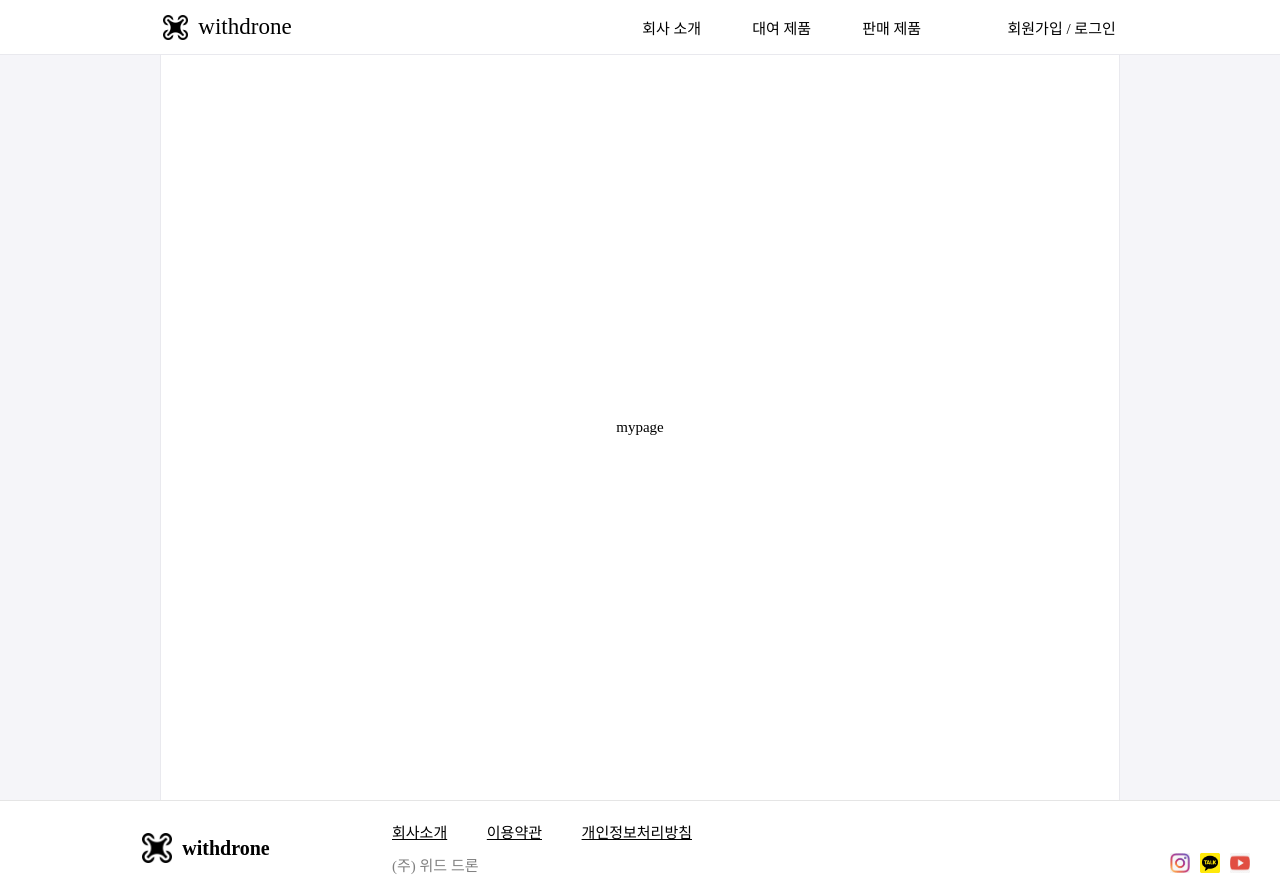
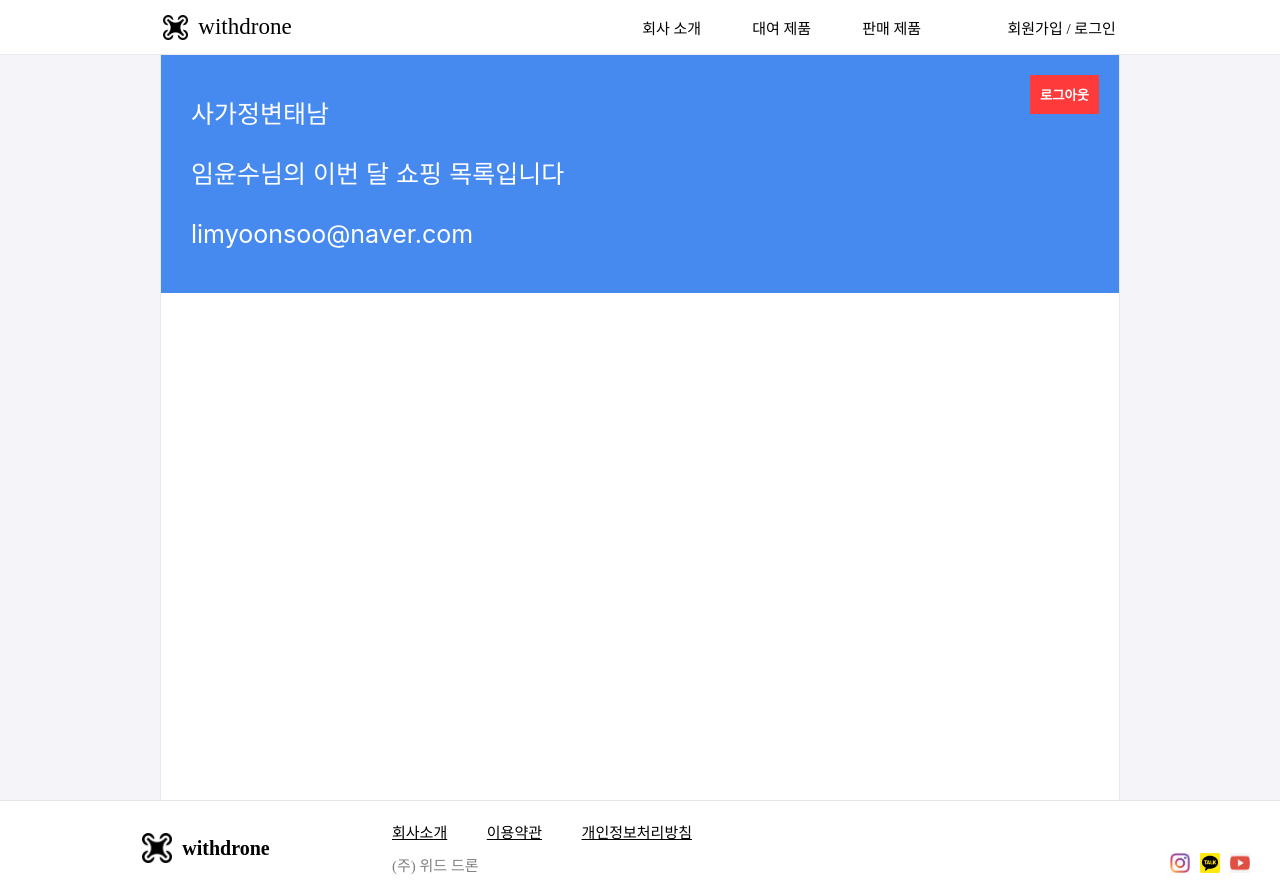
Before and after one commit to EasyWebP/WithDrone, a React (Create React App) app in the folder WithDrone_1/withdrone/: page /mypage in a window 1280 px wide. Built offline with nearby package versions, Linux system fonts and the light colour scheme; a web font is replaced by a local one.

Commit message:
feat: WelcomeContainer 완료

```diff
--- a/WithDrone_1/withdrone/src/pages/mypage/index.tsx
+++ b/WithDrone_1/withdrone/src/pages/mypage/index.tsx
@@ -9,13 +9,72 @@ const Containers = styled.div`
   width: 100%;
   height: 100%;
   display: flex;
-  position: relative;
   flex-direction: column;
   align-items: center;
-  justify-content: center;
   background-color: white;
 `;
 
+const WelcomeContainer = styled.div`
+    display: flex;
+    justify-content: space-between;
+    align-items: center;
+    width: 100%;
+    background-color: #0F67EC;
+    opacity: 0.77;
+    height: 23.75rem;
+`
+
+const LeftContainer = styled.div`
+    display: flex;
+    flex-direction: column;
+    width: 50%;
+    height: 100%;
+    justify-content: center;
+    align-items: flex-start;
+`
+
+const WelcomeContext = styled.p`
+    font-family: 'Inter';
+    font-style: normal;
+    font-weight: 400;
+    font-size: 2.5rem;
+    line-height: 6rem;
+    color: white;
+    margin-left: 3rem;
+`
+
+const RightContainer = styled.div`
+  display: flex;
+  justify-content: flex-end;
+  align-items: flex-start;
+  width: 50%;
+  height: 100%;
+`;
+
+const LogoutButton = styled.button`
+  background-color: red;
+  color: white;
+  border: none;
+  padding: 10px;
+  font-weight: bold;
+  cursor: pointer;
+  margin-top: 2rem;
+  margin-right: 2rem;
+  `;
+
 export default function Mypage() {
-  return <Containers>mypage</Containers>;
+  return (
+    <Containers>
+        <WelcomeContainer>
+            <LeftContainer>
+                <WelcomeContext>사가정변태남</WelcomeContext>
+                <WelcomeContext>임윤수님의 이번 달 쇼핑 목록입니다</WelcomeContext>
+                <WelcomeContext>limyoonsoo@naver.com</WelcomeContext>
+            </LeftContainer>
+            <RightContainer>
+                <LogoutButton>로그아웃</LogoutButton>
+            </RightContainer>
+        </WelcomeContainer>
+    </Containers>
+  )
 }
```
